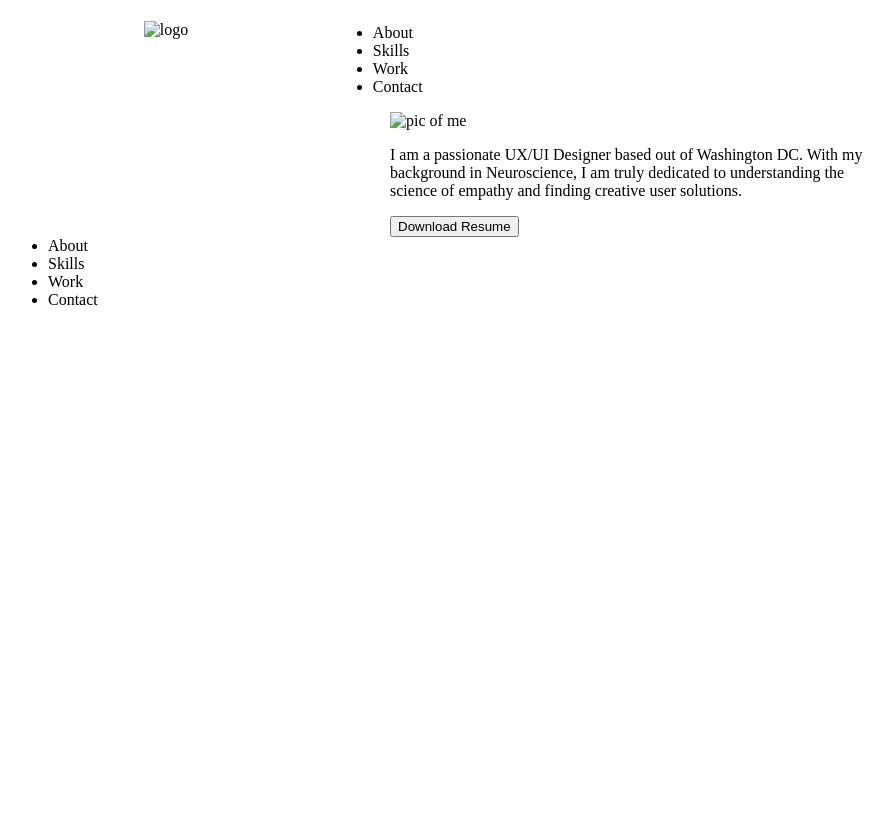
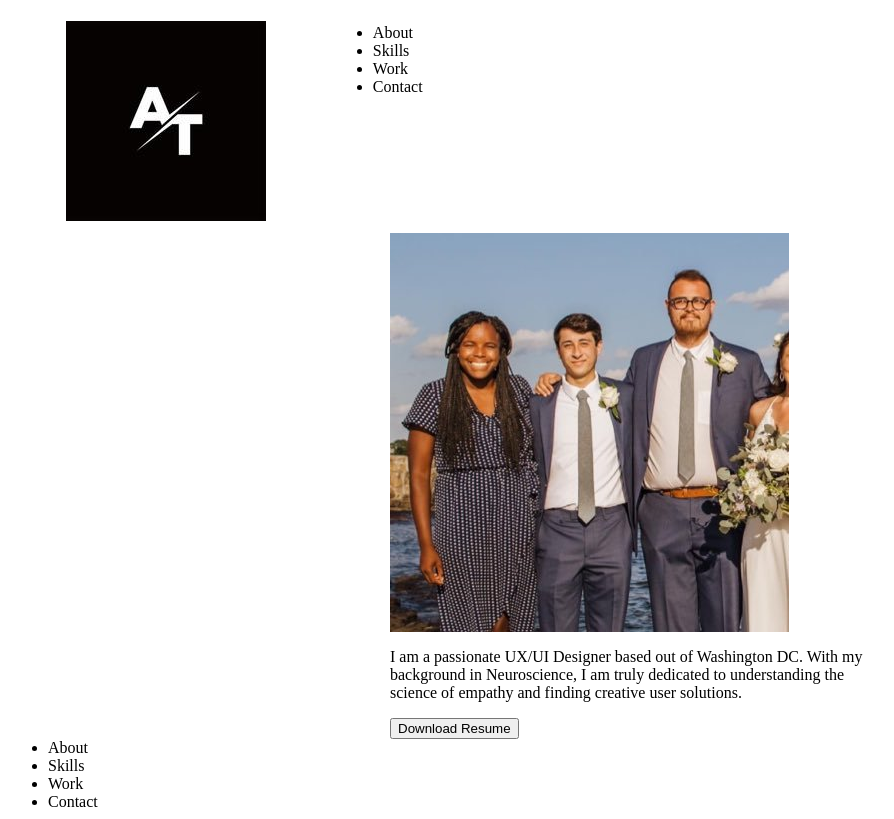
Before and after one commit to tsoalex03/UX_UI_HW_17, a plain HTML site: page CSS/index.html in a window 1280 px wide. Shown: the whole page, without its empty margins (0-894 px from the left). Drawn offline with Linux system fonts and the light colour scheme; files that its build step writes are made by us from their sources.

Commit message:
Update index.html

```diff
--- a/CSS/index.html
+++ b/CSS/index.html
@@ -6,7 +6,7 @@
   <body>
     <header class="navigation">
       <div class="inline-block logo">
-        <img src="logo.jpg" alt="logo" />
+        <img src="image/at logo.jpg" alt="logo" />
       </div>
       <nav class="inline-block">
         <ul class="headerlist">
@@ -19,7 +19,7 @@
     </header>
     <section class="heroImg.">
       <div class="content">
-        <img src="JdcNAcDg_400x400.jpg" alt="pic of me" />
+        <img src="image/JdcNAcDg_400x400.jpg" alt="pic of me" />
         <p>
           I am a passionate UX/UI Designer based out of Washington DC. With my
           background in Neuroscience, I am truly dedicated to understanding the
```
